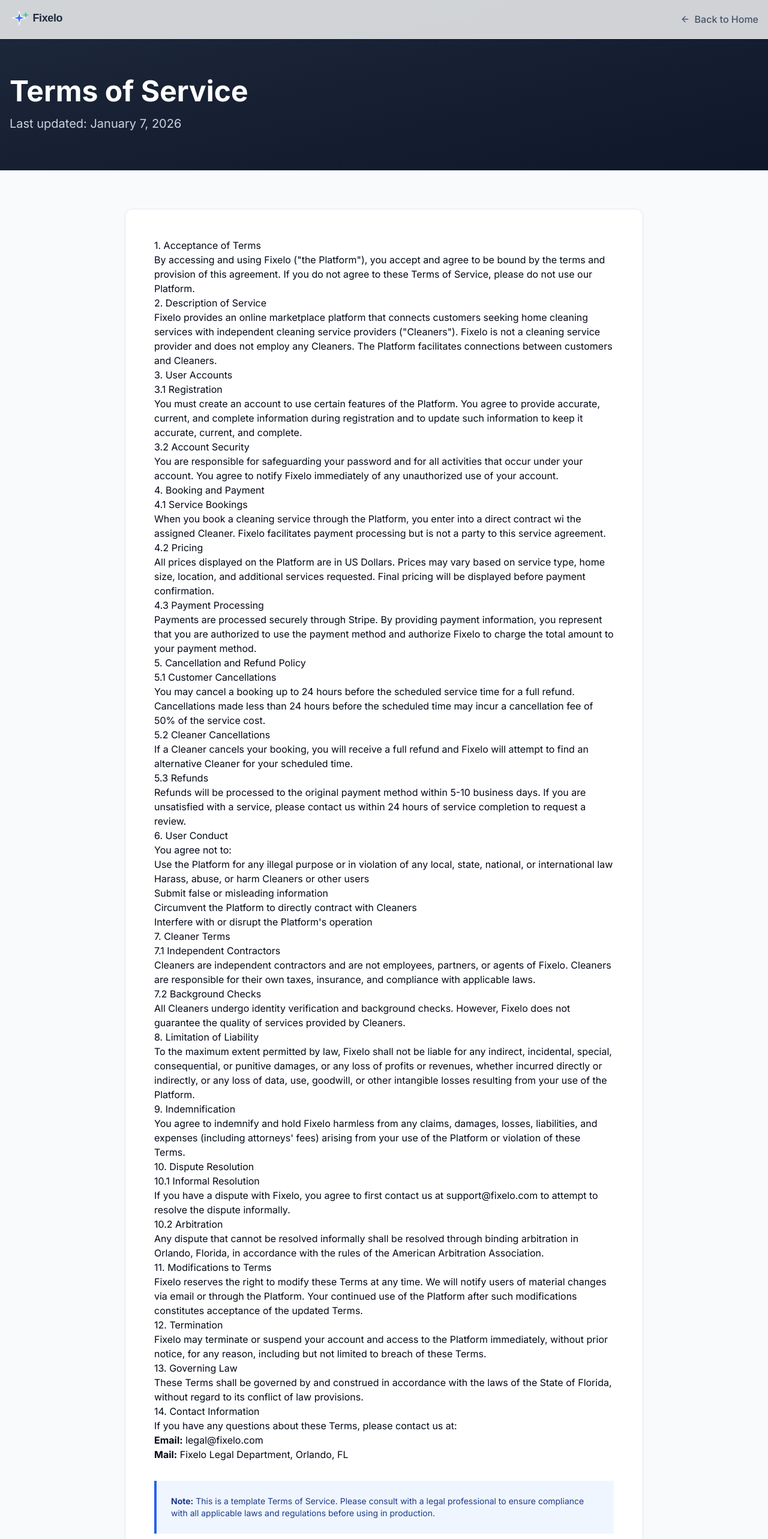
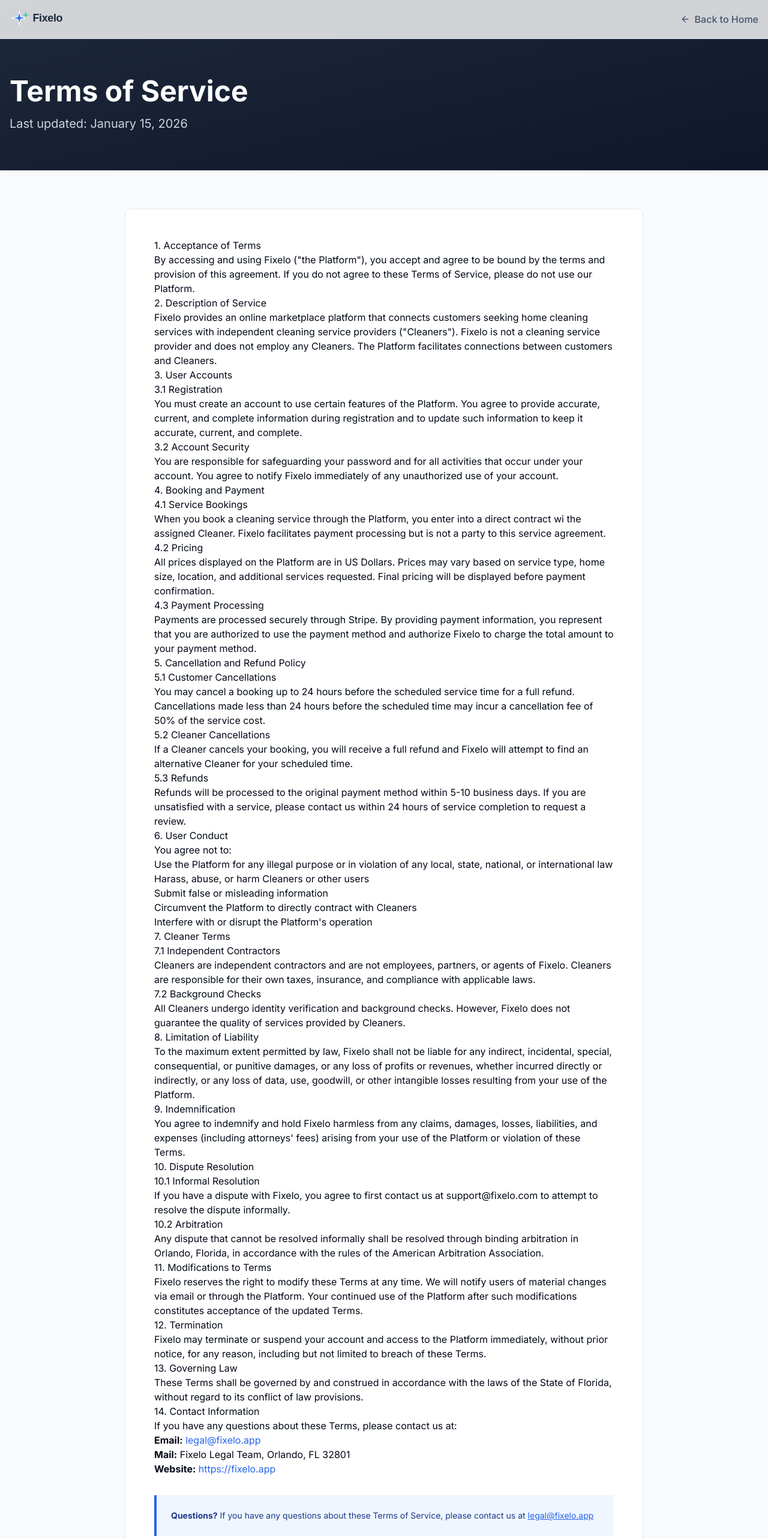
Before and after one commit to viniciussvasques/fixelo-cleaning, a Next.js app in the folder apps/web/: page /terms in a window 1280 px wide. Shown: the top 2566 px of the page at 60% size. Built offline with nearby package versions, Linux system fonts and the light colour scheme; no server answers.

Commit message:
docs: Termos de Uso e Política de Privacidade finalizados
- Data atualizada para 15/01/2026
- Avisos de template removidos
- Emails atualizados para @fixelo.app
- Mensagens finais profissionais

```diff
--- a/apps/web/src/app/privacy/page.tsx
+++ b/apps/web/src/app/privacy/page.tsx
@@ -33,7 +33,7 @@
                         <div>
                             <h1 className="text-4xl md:text-5xl font-bold">Privacy Policy</h1>
                             <p className="text-xl text-green-100 mt-2">
-                                Last updated: January 7, 2026
+                                Last updated: January 15, 2026
                             </p>
                         </div>
                     </div>
@@ -228,16 +228,16 @@
                             please contact us:
                         </p>
                         <p>
-                            <strong>Email:</strong> privacy@fixelo.com<br />
-                            <strong>Mail:</strong> Fixelo Privacy Team, Orlando, FL<br />
-                            <strong>Phone:</strong> (407) 555-1234
+                            <strong>Email:</strong> <a href="mailto:privacy@fixelo.app" className="text-blue-600">privacy@fixelo.app</a><br />
+                            <strong>Mail:</strong> Fixelo Privacy Team, Orlando, FL 32801<br />
+                            <strong>Website:</strong> <a href="https://fixelo.app" className="text-blue-600">https://fixelo.app</a>
                         </p>
 
-                        <div className="bg-yellow-50 border-l-4 border-yellow-600 p-6 mt-8">
-                            <p className="text-sm text-yellow-900 mb-0">
-                                <strong>⚠️ Legal Notice:</strong> This is a template Privacy Policy. Please consult
-                                with a privacy attorney to ensure full compliance with GDPR, CCPA, and other applicable
-                                data protection regulations before using in production.
+                        <div className="bg-green-50 border-l-4 border-green-600 p-6 mt-8">
+                            <p className="text-sm text-green-900 mb-0">
+                                <strong>🔒 Your Privacy Matters:</strong> We are committed to protecting your personal
+                                information. If you have any concerns about your data, please don't hesitate to
+                                contact us at <a href="mailto:privacy@fixelo.app" className="text-green-700 underline">privacy@fixelo.app</a>
                             </p>
                         </div>
                     </div>
--- a/apps/web/src/app/terms/page.tsx
+++ b/apps/web/src/app/terms/page.tsx
@@ -28,7 +28,7 @@
                 <div className="container mx-auto px-4">
                     <h1 className="text-4xl md:text-5xl font-bold mb-4">Terms of Service</h1>
                     <p className="text-xl text-slate-300">
-                        Last updated: January 7, 2026
+                        Last updated: January 15, 2026
                     </p>
                 </div>
             </section>
@@ -180,15 +180,15 @@
                             If you have any questions about these Terms, please contact us at:
                         </p>
                         <p>
-                            <strong>Email:</strong> legal@fixelo.com<br />
-                            <strong>Mail:</strong> Fixelo Legal Department, Orlando, FL
+                            <strong>Email:</strong> <a href="mailto:legal@fixelo.app" className="text-blue-600">legal@fixelo.app</a><br />
+                            <strong>Mail:</strong> Fixelo Legal Team, Orlando, FL 32801<br />
+                            <strong>Website:</strong> <a href="https://fixelo.app" className="text-blue-600">https://fixelo.app</a>
                         </p>
 
                         <div className="bg-blue-50 border-l-4 border-blue-600 p-6 mt-8">
                             <p className="text-sm text-blue-900 mb-0">
-                                <strong>Note:</strong> This is a template Terms of Service. Please consult with a
-                                legal professional to ensure compliance with all applicable laws and regulations
-                                before using in production.
+                                <strong>Questions?</strong> If you have any questions about these Terms of Service,
+                                please contact us at <a href="mailto:legal@fixelo.app" className="text-blue-600 underline">legal@fixelo.app</a>
                             </p>
                         </div>
                     </div>
```
